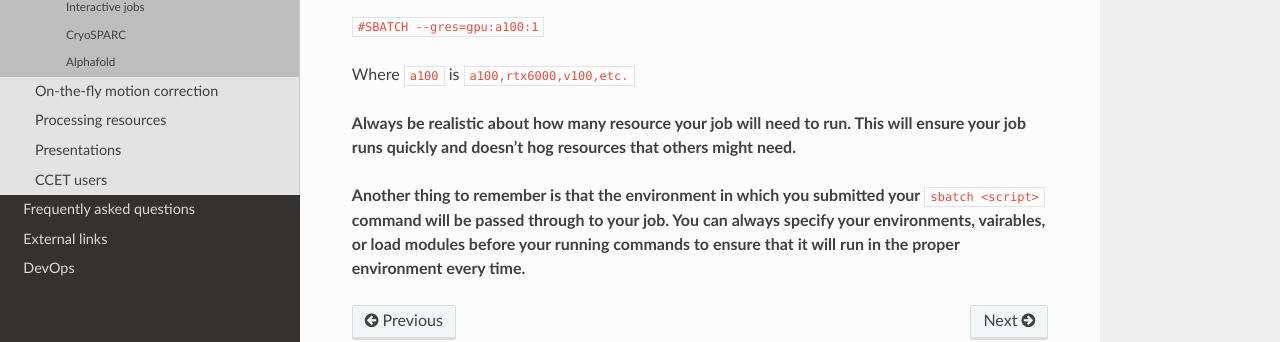
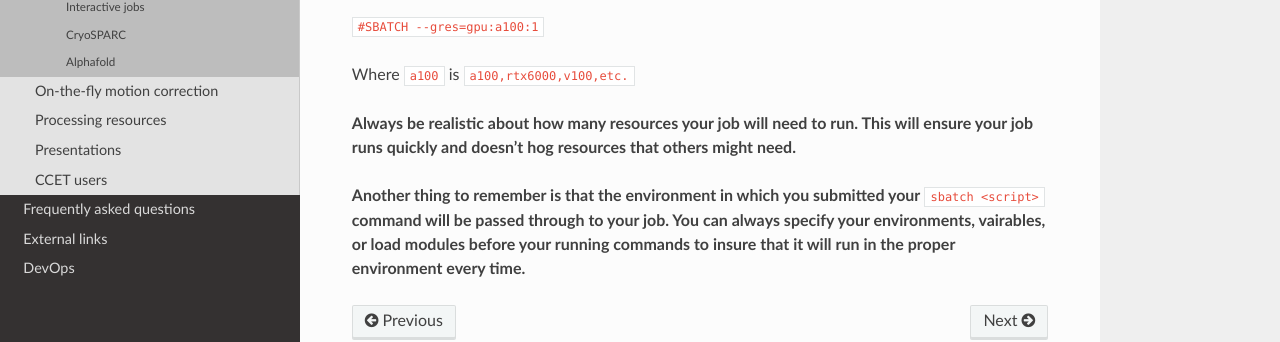
Before and after one commit to CU-BioKEM/user-guide, a Sphinx documentation site: the page built from docs/source/processing/using_software/sbatch.rst, in a window 1280 px wide and 900 px high, scrolled down 901 px. Shown: the part 431-773 px from the top of the window. Built offline with Sphinx 7.4.7 and the Read the Docs theme 2.0.0, drawn with Linux system fonts in a browser that asks for light colours; pages that are not in the unit, such as notebooks, are missing from menus.

Commit message:
updated typos

```diff
--- a/docs/source/processing/using_software/sbatch.rst
+++ b/docs/source/processing/using_software/sbatch.rst
@@ -67,9 +67,9 @@ To request a specific GPU:
 
 Where ``a100`` is ``a100,rtx6000,v100,etc.``
 
-**Always be realistic about how many resource your job will need to run. This
+**Always be realistic about how many resources your job will need to run. This
 will ensure your job runs quickly and doesn't hog resources that others might need.**
 
 **Another thing to remember is that the environment in which you submitted your** ``sbatch <script>`` \
 **command will be passed through to your job. You can always specify your environments, vairables, \
-or load modules before your running commands to ensure that it will run in the proper environment every time.**
+or load modules before your running commands to insure that it will run in the proper environment every time.**
```
